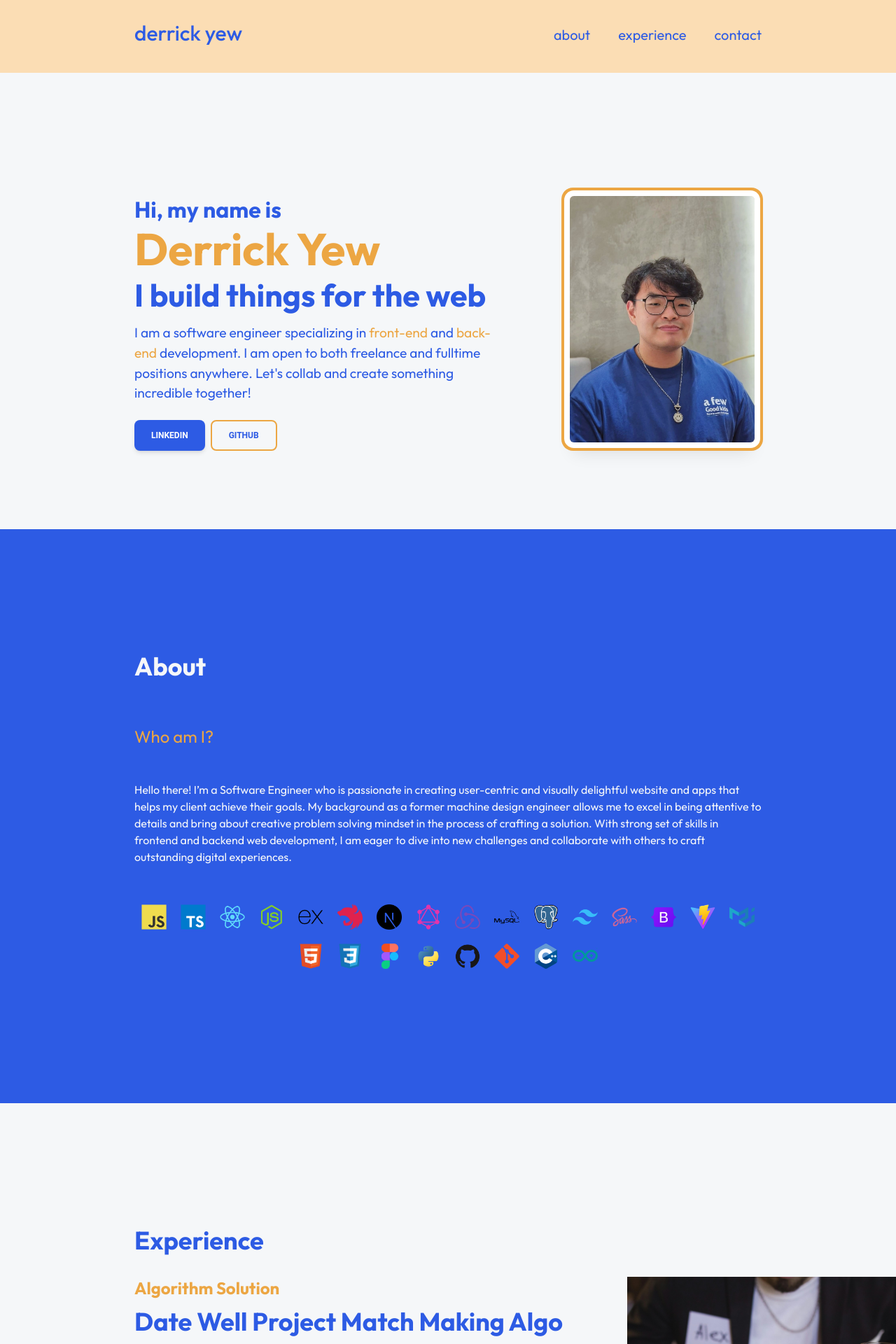
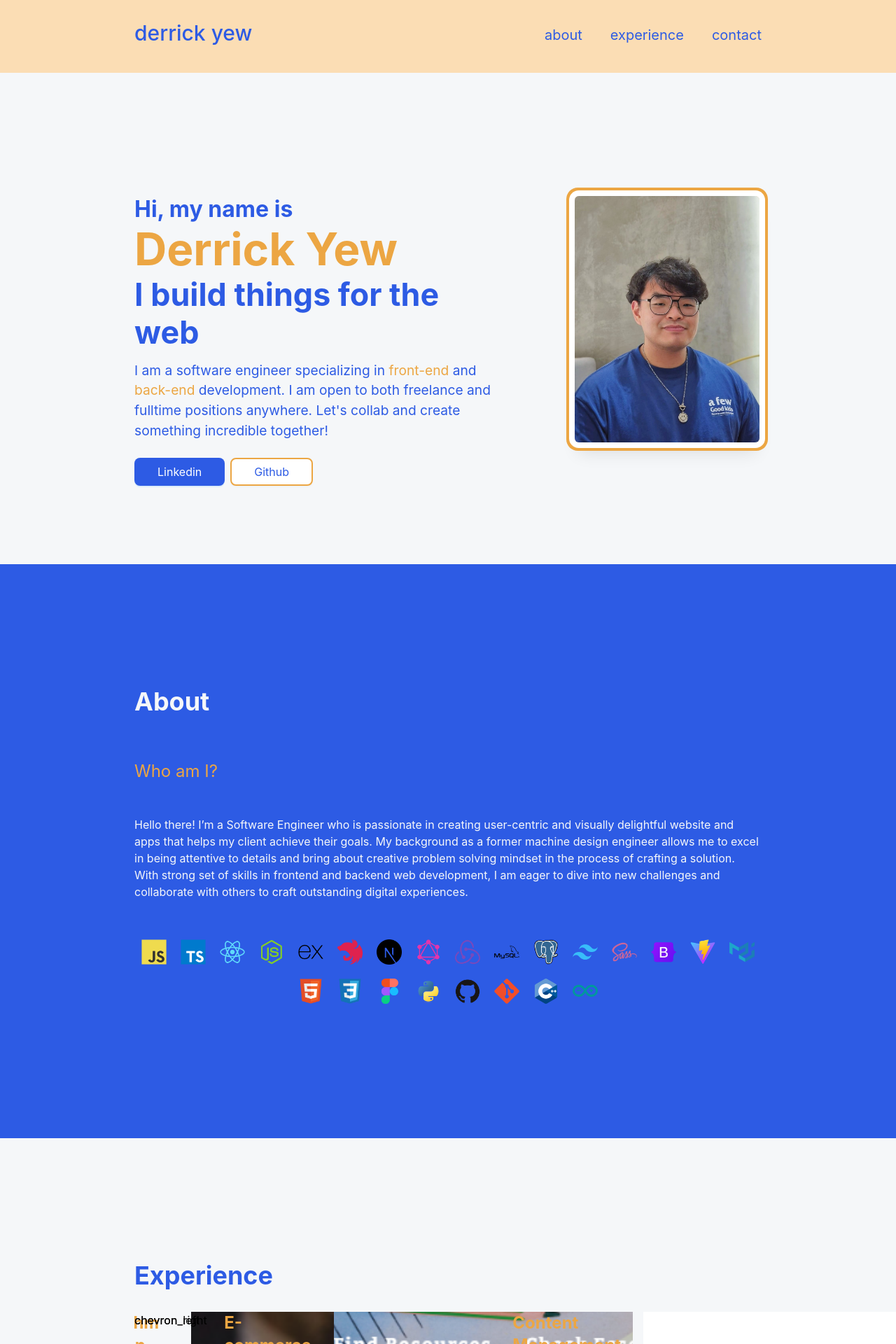
Before and after one commit to DerrickYewBytes/DerrickYewBytes.github.io, a React (Vite) app: page / in a window 1280 px wide. Shown: the top 1920 px of the page at 70% size. Built offline with nearby package versions, Linux system fonts and the light colour scheme.

Commit message:
Removed Material Tailwind library and installed antdesign library

```diff
--- a/index.html
+++ b/index.html
@@ -5,11 +5,6 @@
     <link rel="icon" type="image/svg+xml" href="/vite.svg" />
     <meta name="viewport" content="width=device-width, initial-scale=1.0" />
     <link rel="preconnect" href="https://fonts.googleapis.com" />
-    <link rel="preconnect" href="https://fonts.gstatic.com" crossorigin />
-    <link
-      href="https://fonts.googleapis.com/css2?family=Outfit:wght@100..900&display=swap"
-      rel="stylesheet"
-    />
     <title>Derrick Yew's Portfolio</title>
   </head>
   <body>
--- a/package.json
+++ b/package.json
@@ -12,10 +12,11 @@
     "preview": "vite preview"
   },
   "dependencies": {
-    "@material-tailwind/react": "^2.1.9",
+    "antd": "^5.20.1",
     "react": "^18.3.1",
     "react-dom": "^18.3.1",
-    "react-router-dom": "^6.26.0"
+    "react-router-dom": "^6.26.0",
+    "styled-components": "^6.1.12"
   },
   "devDependencies": {
     "@types/react": "18.2.19",
--- a/src/components/Carousel.tsx
+++ /dev/null
@@ -1,22 +0,0 @@
-import { IExperienceItem } from "../pages/Experience";
-
-type Props = {
-  data: any[];
-  RenderComponent: (props: any) => JSX.Element;
-};
-
-const Carousel = (props: Props) => {
-  return (
-    <div className="carousel">
-      {props.data.map((item, index) => (
-        <>
-            <props.RenderComponent key={index} {...item} />
-        </>
-      ))}
-      <div className="indicator"></div>
-    </div>
-  );
-};
-
-
-export default Carousel;
--- /dev/null
+++ b/src/components/CarouselCustom.tsx
@@ -0,0 +1,51 @@
+import { useState } from "react";
+
+type Props = {
+  data: any[];
+  RenderComponent: (props: any) => JSX.Element;
+};
+
+const CarouselCustom = (props: Props) => {
+  const [activeIndex, setActiveIndex] = useState(0);
+
+  const handleNextClick = () => {
+    setActiveIndex((prevIndex) => (prevIndex + 1) % props.data.length);
+  };
+
+  const handlePrevClick = () => {
+    setActiveIndex(
+      (prevIndex) => (prevIndex - 1 + props.data.length) % props.data.length,
+    );
+  };
+  const handleDotClick = (index: number) => {
+    setActiveIndex(index);
+  };
+  return (
+    <div className="carousel-wrapper">
+      <button className="button-prev" onClick={handlePrevClick}>
+      chevron_left
+      </button>
+      <button className="button-next" onClick={handleNextClick}>
+      chevron_right
+      </button>
+      <div className="carousel">
+        {props.data.map((item, index) => (
+          <>
+            <props.RenderComponent key={index} {...item} />
+          </>
+        ))}
+      </div>{" "}
+      <div className="indicator">
+        {props.data.slice(0, props.data.length).map((item, index) => (
+          <button
+            key={index}
+            onClick={() => handleDotClick(index)}
+            className={index === activeIndex ? "dot active" : "dot"}
+          ></button>
+        ))}
+      </div>
+    </div>
+  );
+};
+
+export default CarouselCustom;
--- a/src/pages/Experience.tsx
+++ b/src/pages/Experience.tsx
@@ -1,7 +1,8 @@
 import DWPImg from "../assets/dating-pexels.png";
-import Carousel from "../components/Carousel";
+import { RightOutlined, LeftOutlined } from "@ant-design/icons";
+import CTCCMSImg from "../assets/ctc-cms.png";
 import CTCImg from "../assets/ctc.png";
-import CTCCMSImg from "../assets/ctc-cms.png";
+import CarouselCustom from "../components/CarouselCustom";
 
 type Props = {
   screenSize: "small" | "medium" | "large";
@@ -73,7 +74,7 @@ const Experience = (props: Props) => {
       >
         <div className="content">
           <h1>Experience</h1>
-          <Carousel
+          <CarouselCustom
             data={EXPERIENCE}
             RenderComponent={
               props.screenSize === "large"
--- a/src/pages/Hero.tsx
+++ b/src/pages/Hero.tsx
@@ -1,5 +1,5 @@
+import { Button } from "antd";
 import MyPhoto from "../assets/my-photo.jpg";
-import { Button } from "@material-tailwind/react";
 import { GITHUB_URL, LINKEDIN_URL } from "../constants/links";
 
 type Props = {
@@ -53,9 +53,9 @@ const HeroSection = () => {
       </div>
       <div className="greet-buttons">
         <Button
-          variant="filled"
-          ripple
-          className="bg-blue-deep"
+          type="primary"
+          size="large"
+          className="px-8 py-4 bg-blue-deep"
           onClick={() => {
             handleClick(LINKEDIN_URL);
           }}
@@ -63,9 +63,8 @@ const HeroSection = () => {
           Linkedin
         </Button>
         <Button
-          variant="outlined"
-          ripple
-          className="border-2 border-sands-dark text-blue-deep"
+          className="px-8 py-4 border-2 border-sands-dark text-blue-deep"
+          size="large"
           onClick={() => handleClick(GITHUB_URL)}
         >
           Github
--- a/src/styles/index.css
+++ b/src/styles/index.css
@@ -1,6 +1,16 @@
 @tailwind base;
 @tailwind components;
 @tailwind utilities;
+
+@import url("https://fonts.googleapis.com/icon?family=Material+Icons");
+
+
+@layer base {
+  @font-face {
+    font-family: "Outfit";
+    src: url("https://fonts.googleapis.com/css2?family=Outfit:wght@100..900&display=swap");
+  }
+}
 
 *,
 *::before,
@@ -68,6 +78,7 @@ h2 {
   @apply text-2xl;
 }
 
+@layer utilities {
   .central-content {
     @apply px-6 md:px-32 lg:px-48;
 
@@ -90,9 +101,10 @@ h2 {
     font-size: inherit;
     color: var(--dark-sand);
   }
+}
 
 #header {
-  @apply  flex justify-between align-middle sticky top-0 py-10;
+  @apply flex justify-between align-middle sticky top-0 py-10;
 
   a {
     &:hover {
@@ -284,10 +296,11 @@ h2 {
   }
 
   .experience-item-photo {
-    @apply object-cover w-96;
+    @apply object-cover w-full;
   }
 }
 
+@layer components {
   #contact {
     @apply bg-sands-light;
     .content {
@@ -345,9 +358,69 @@ h2 {
     }
   }
 
-.carousel {
+  .carousel-wrapper {
+    --carousel-card-num-in-screen: 1;
+    --carousel-card-width: calc(80vw / var(--carousel-card-num-in-screen));
+    --carousel-width: calc(
+      var(--carousel-card-width) * var(--carousel-card-num-in-screen)
+    );
+    @apply overflow-hidden relative;
+
+    .button-prev,
+    .button-next {
+      @apply absolute cursor-pointer;
+    }
 
     .indicator {
-
+      .dot {
+        @apply bg-blue-light opacity-50;
+        border: 0;
+        border-radius: 50%;
+        cursor: pointer;
+        height: 1.5rem;
+        margin: 0 0.3rem;
+        outline: none;
+        transform: scale(0.5);
+        width: 1.5rem;
+        &.active {
+          @apply bg-blue-deep opacity-100;
         }
       }
+    }
+    .carousel {
+      @apply flex;
+      width: var(--carousel-width);
+
+      &.prev {
+        animation-duration: 0.6s;
+        animation-timing-function: cubic-bezier(0.83, 0, 0.17, 1);
+        animation-name: prev;
+      }
+
+      &.next {
+        animation-duration: 0.6s;
+        animation-timing-function: cubic-bezier(0.83, 0, 0.17, 1);
+        animation-name: next;
+      }
+    }
+  }
+}
+
+
+.ant-carousel .slick-prev,
+.ant-carousel .slick-prev:hover,
+.ant-carousel .slick-prev:focus {
+  font-size: inherit;
+  left: 10px;
+  z-index: 2;
+  color: blueviolet;
+}
+
+.ant-carousel .slick-next,
+.ant-carousel .slick-next:hover,
+.ant-carousel .slick-next:focus {
+  font-size: inherit;
+  right: 10px;
+  z-index: 2;
+  color: blueviolet;
+}
--- a/tailwind.config.js
+++ b/tailwind.config.js
@@ -1,7 +1,6 @@
 /** @type {import('tailwindcss').Config} */
-const withMt = require("@material-tailwind/react/utils/withMT");
 
-export default withMt({
+export default {
   content: ["./index.html", "./src/**/*.{js,ts,jsx,tsx}"],
   theme: {
     screens: {
@@ -28,4 +27,4 @@ export default withMt({
   plugins: [
     // require('daisyui'),
   ],
-});
+};
```
Also changed, not shown: src/styles/output.css, 1 other file (tests, documents, lock files or other folders). Lines whose indentation alone changed are shown as unchanged.
